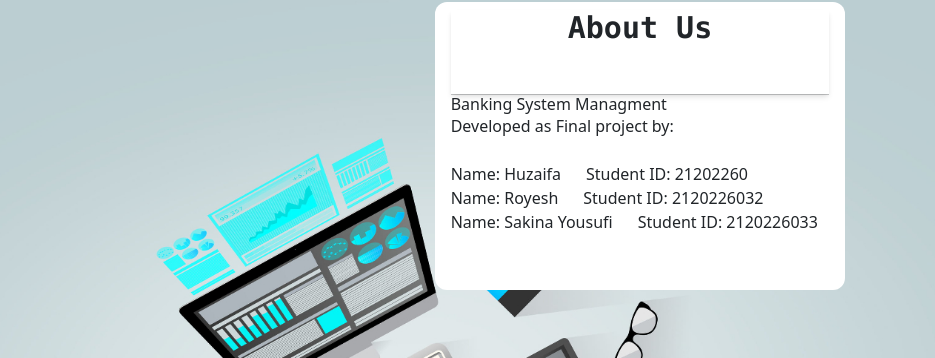
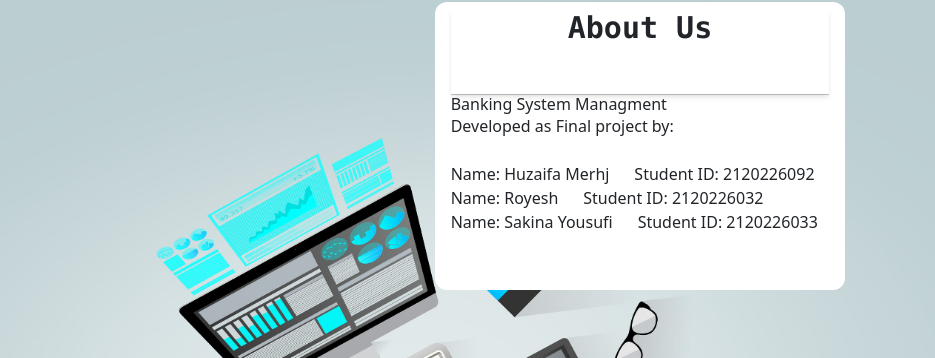
Before and after one commit to huzaifamerhj/banking_system, a Django app: page /aboutus/aboutus in a window 1280 px wide. Shown: the part 148-506 px from the top of the page, without its empty margins (0-935 px from the left). Run offline with Django 3.2, Linux system fonts and the light colour scheme; parts of the project's set-up code (start-up, migrations or seed data) failed here and were passed over; some libraries are stand-ins or nearby versions.

Commit message:
add new content

```diff
--- a/templates/core/about_us.html
+++ b/templates/core/about_us.html
@@ -14,7 +14,7 @@
             Developed as Final project by:<br>
             <br>
             <ul>
-            <li>Name: Huzaifa &nbsp;&nbsp; &nbsp; Student ID:  21202260</li>
+            <li>Name: Huzaifa Merhj &nbsp;&nbsp; &nbsp; Student ID:  2120226092</li>
             <li>Name: Royesh &nbsp;&nbsp; &nbsp; Student ID: 2120226032</li>
             <li>Name: Sakina Yousufi &nbsp;&nbsp; &nbsp;  Student ID: 2120226033</li> <br>
             <br>
```
